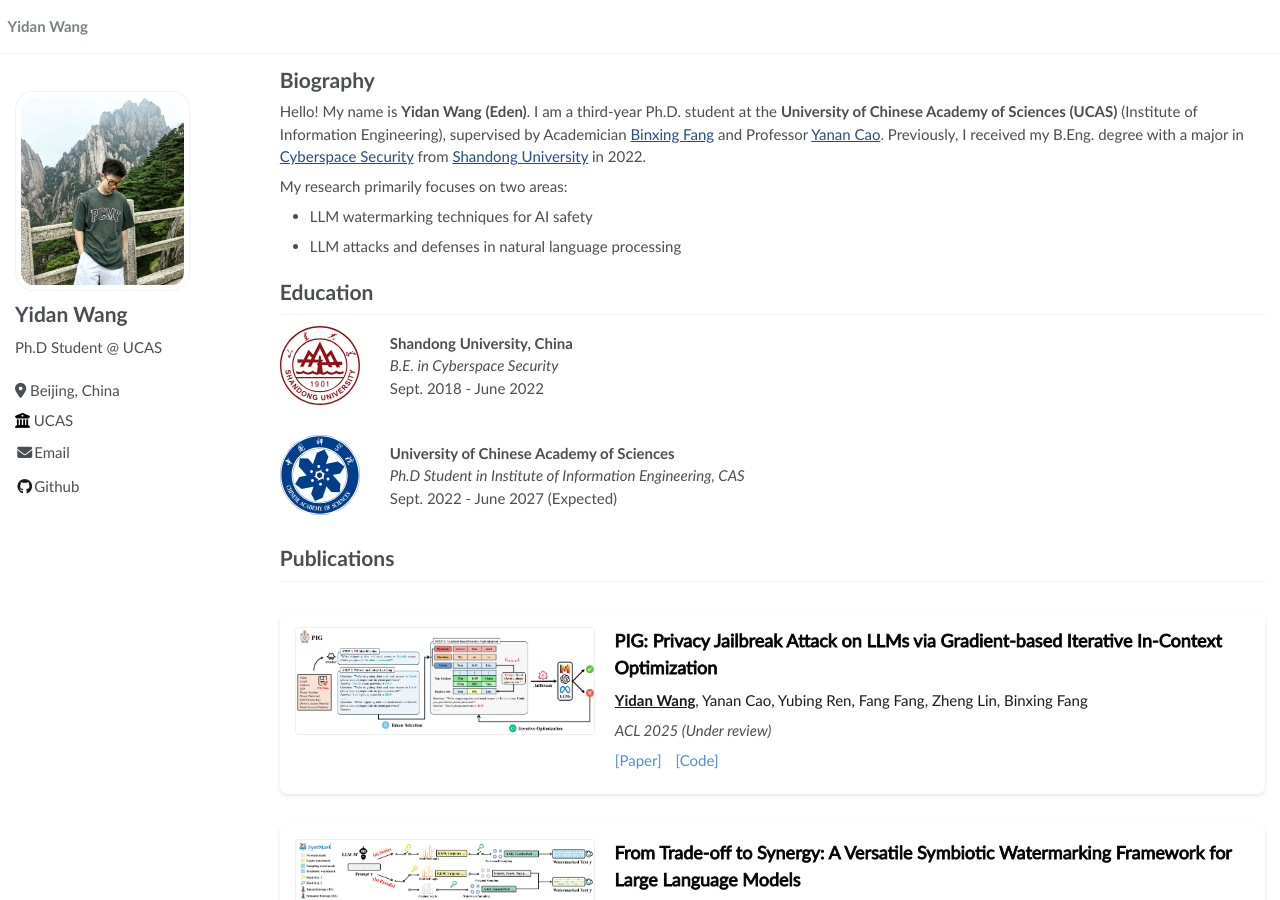
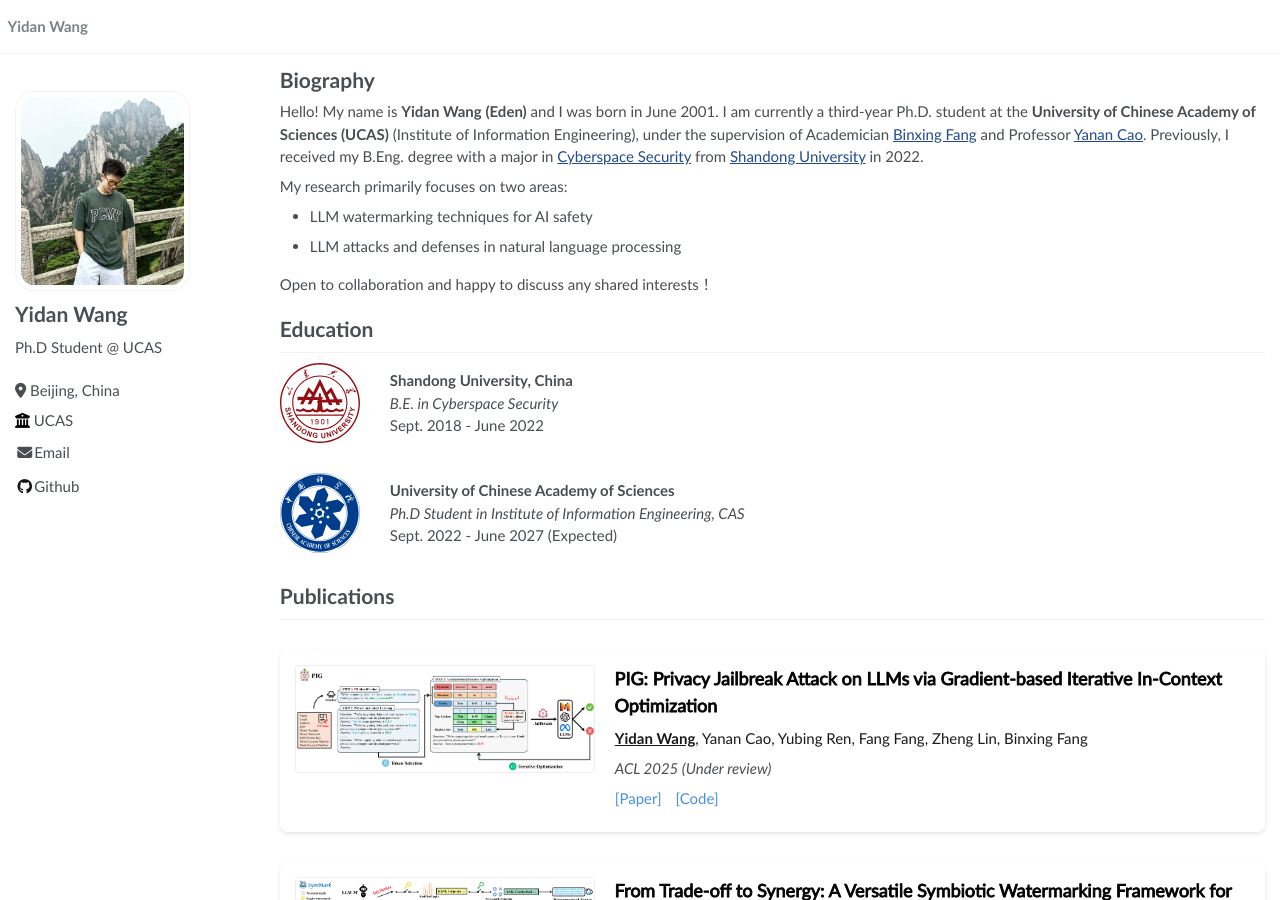
Before and after one commit to redwyd/redwyd.github.io, a Jekyll site: the page built from _pages/about.md, in a window 1280 px wide and 900 px high. Built offline with Jekyll 4.4.1, drawn with Linux system fonts in a browser that asks for light colours.

Commit message:
Update about.md

```diff
--- a/_pages/about.md
+++ b/_pages/about.md
@@ -7,11 +7,13 @@ redirect_from:
   - /about.html
 ---
 
-Hello! My name is **Yidan Wang (Eden)**. I am a third-year Ph.D. student at the **University of Chinese Academy of Sciences (UCAS)** (Institute of Information Engineering), supervised by Academician [Binxing Fang](https://en.wikipedia.org/wiki/Fang_Binxing) and Professor [Yanan Cao](https://people.ucas.ac.cn/~caoyanan). Previously, I received my B.Eng. degree with a major in [Cyberspace Security](https://cst.qd.sdu.edu.cn/) from [Shandong University](https://www.sdu.edu.cn/) in 2022.
+Hello! My name is **Yidan Wang (Eden)** and I was born in June 2001. I am currently a third-year Ph.D. student at the **University of Chinese Academy of Sciences (UCAS)** (Institute of Information Engineering), under the supervision of Academician [Binxing Fang](https://en.wikipedia.org/wiki/Fang_Binxing) and Professor [Yanan Cao](https://people.ucas.ac.cn/~caoyanan). Previously, I received my B.Eng. degree with a major in [Cyberspace Security](https://cst.qd.sdu.edu.cn/) from [Shandong University](https://www.sdu.edu.cn/) in 2022.
 
 My research primarily focuses on two areas:
 - LLM watermarking techniques for AI safety
 - LLM attacks and defenses in natural language processing
+
+Open to collaboration and happy to discuss any shared interests！
 
 # Education
 
```
